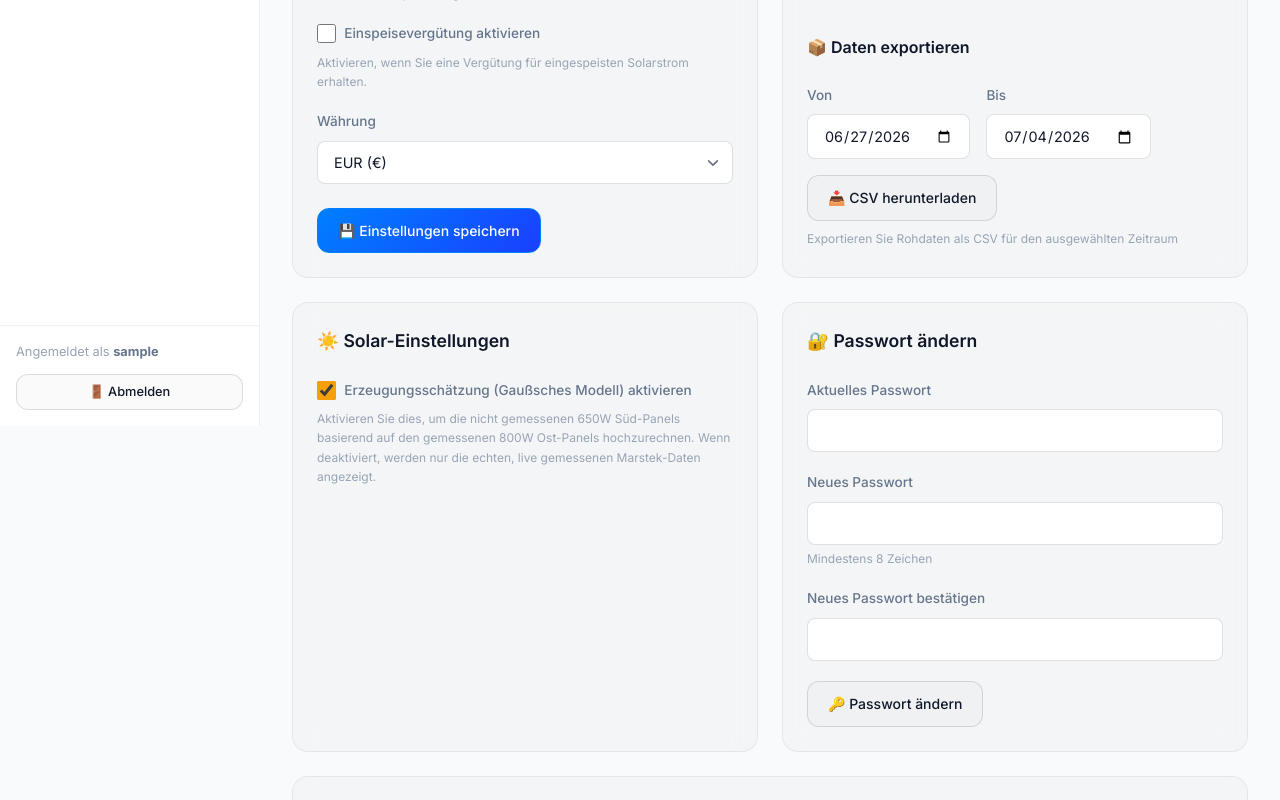
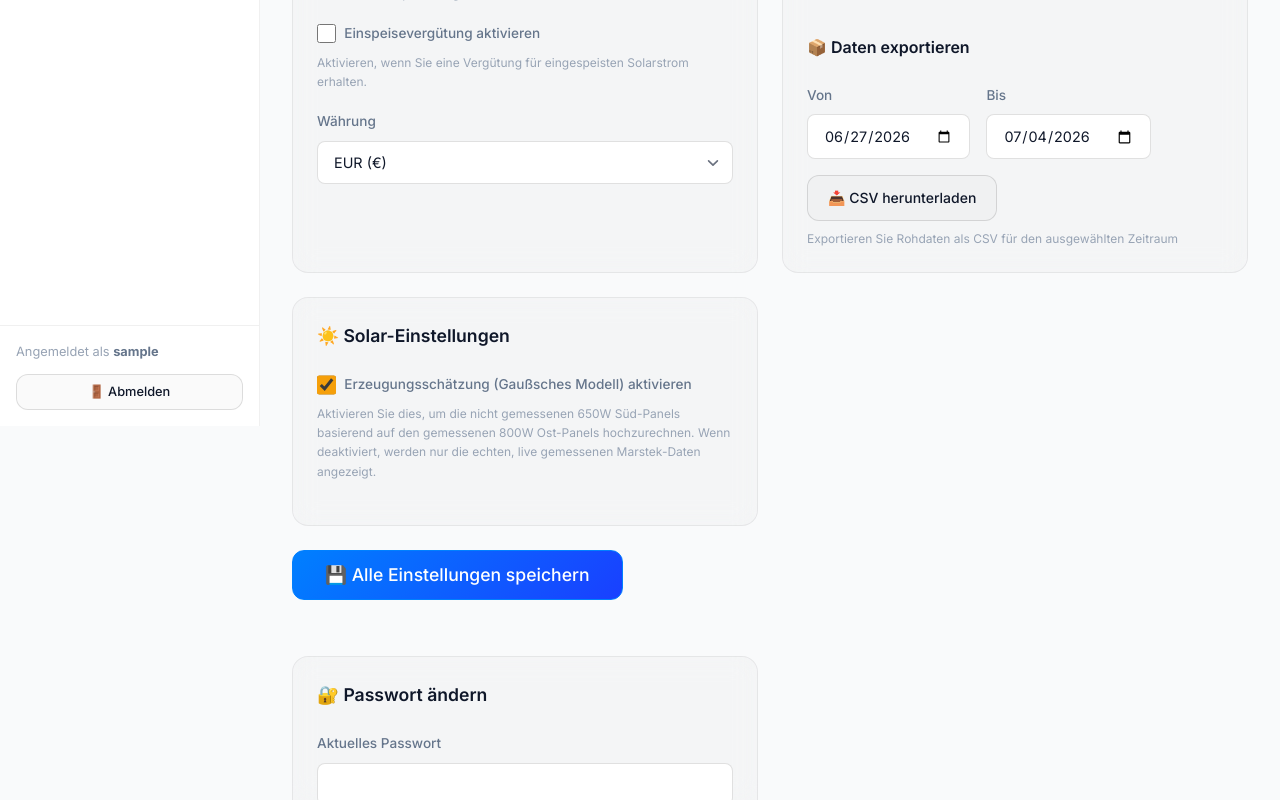
Before and after one commit to Sternpaul/bitshake, a Next.js app in the folder dashboard/: page /settings in a window 1280 px wide. Shown: the part 374-1174 px from the top of the page. Built offline with nearby package versions, Linux system fonts and the light colour scheme; no server answers; sample sign-in values are in the browser's storage.

Commit message:
fix: ui layout move save button below all settings cards

```diff
--- a/dashboard/src/app/settings/page.js
+++ b/dashboard/src/app/settings/page.js
@@ -231,16 +231,6 @@ function SettingsContent() {
               </select>
             </div>
 
-            <div style={{ display: 'flex', alignItems: 'center', gap: 'var(--space-4)', marginTop: 'var(--space-6)' }}>
-              <button
-                className="btn btn-primary"
-                onClick={handleSaveSettings}
-                disabled={saving}
-              >
-                {saving ? '⏳ Speichere...' : '💾 Einstellungen speichern'}
-              </button>
-              {saved && <span className="settings-saved">✅ Gespeichert!</span>}
-            </div>
           </div>
 
           {/* Dashboard Settings */}
@@ -321,6 +311,18 @@ function SettingsContent() {
                 Wenn deaktiviert, werden nur die echten, live gemessenen Marstek-Daten angezeigt.
               </div>
             </div>
+          </div>
+
+          <div style={{ gridColumn: '1 / -1', display: 'flex', alignItems: 'center', gap: 'var(--space-4)', marginBottom: 'var(--space-8)' }}>
+            <button
+              className="btn btn-primary"
+              onClick={handleSaveSettings}
+              disabled={saving}
+              style={{ padding: '0.75rem 2rem', fontSize: '1.1rem' }}
+            >
+              {saving ? '⏳ Speichere...' : '💾 Alle Einstellungen speichern'}
+            </button>
+            {saved && <span className="settings-saved">✅ Erfolgreich gespeichert!</span>}
           </div>
 
           {/* Password Change */}
```
